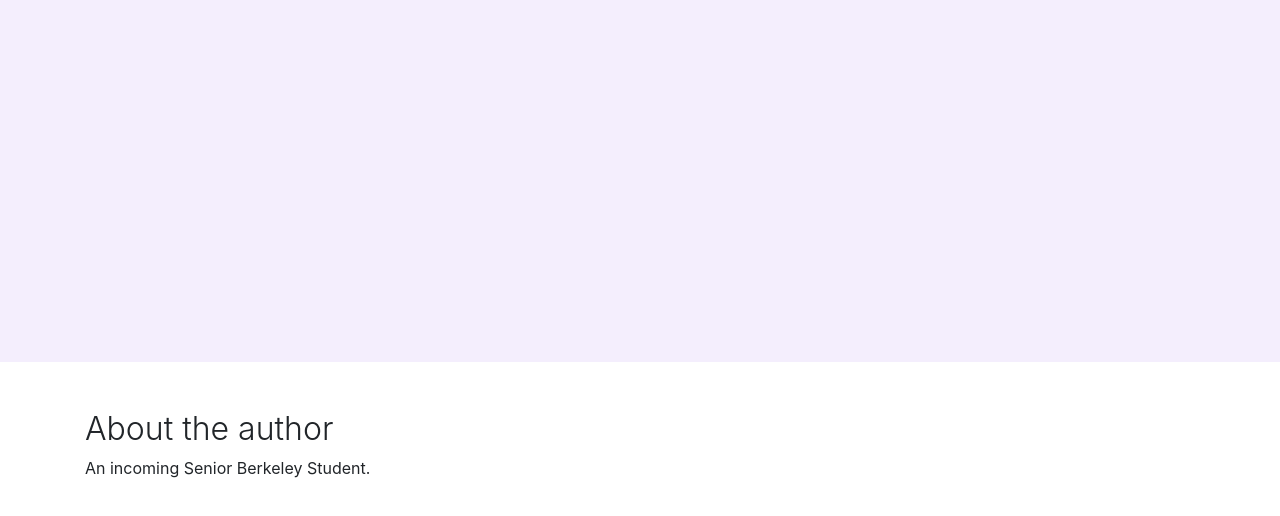
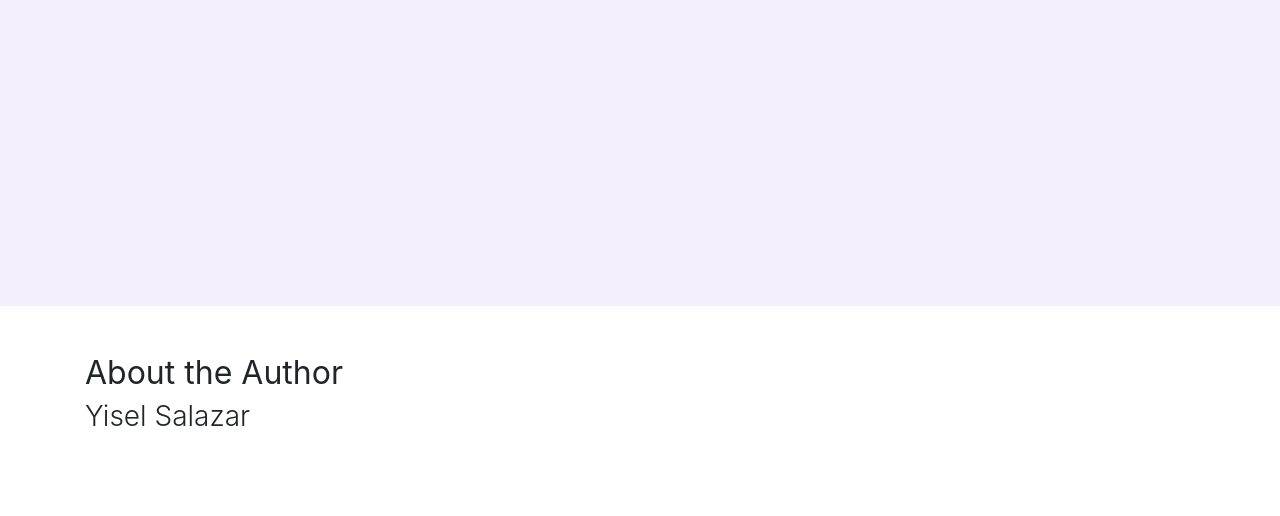
Before and after one commit to yiselsalazar21/yiselsalazar21.github.io, a plain HTML site: page index.html in a window 1280 px wide. Shown: the part 494-1010 px from the top of the page. After the commit the page ends 984 px from the top, so only its background shows below. Drawn offline with nearby package versions, Linux system fonts and the light colour scheme.

Commit message:
about author

```diff
--- a/index.html
+++ b/index.html
@@ -1,7 +1,6 @@
 <html>
 <head>
     <title>Programming Language Archive</title>
-    <header> <h1> An Online Programming Language Archive</h1></header>
     <!-- Bootstrap CSS only -->
     <link rel="stylesheet" href="https://stackpath.bootstrapcdn.com/bootstrap/4.5.0/css/bootstrap.min.css" integrity="sha384-9aIt2nRpC12Uk9gS9baDl411NQApFmC26EwAOH8WgZl5MYYxFfc+NcPb1dKGj7Sk" crossorigin="anonymous">
     <link rel="stylesheet" type="text/css" href="style.css">
@@ -54,8 +53,8 @@
 <!-- Page Content -->
 <section class="py-5">
     <div class="container">
-        <h2 class="font-weight-light">About the author</h2>
-        <p>An incoming Senior Berkeley Student. </p>
+        <h2 class="font-weight-light"><b>About the Author</b></h2>
+        <h3 class="font-weight-light">Yisel Salazar </h3>
     </div>
 </section>
 
```
